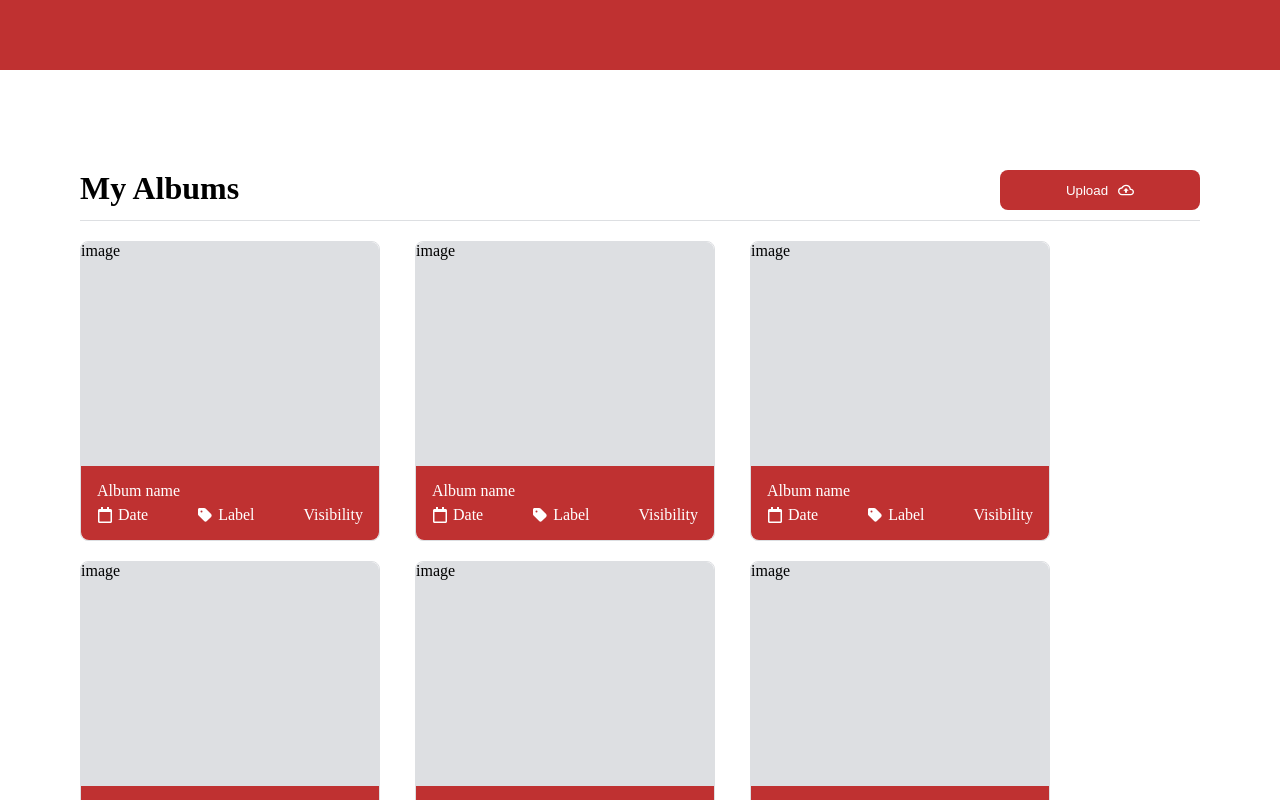
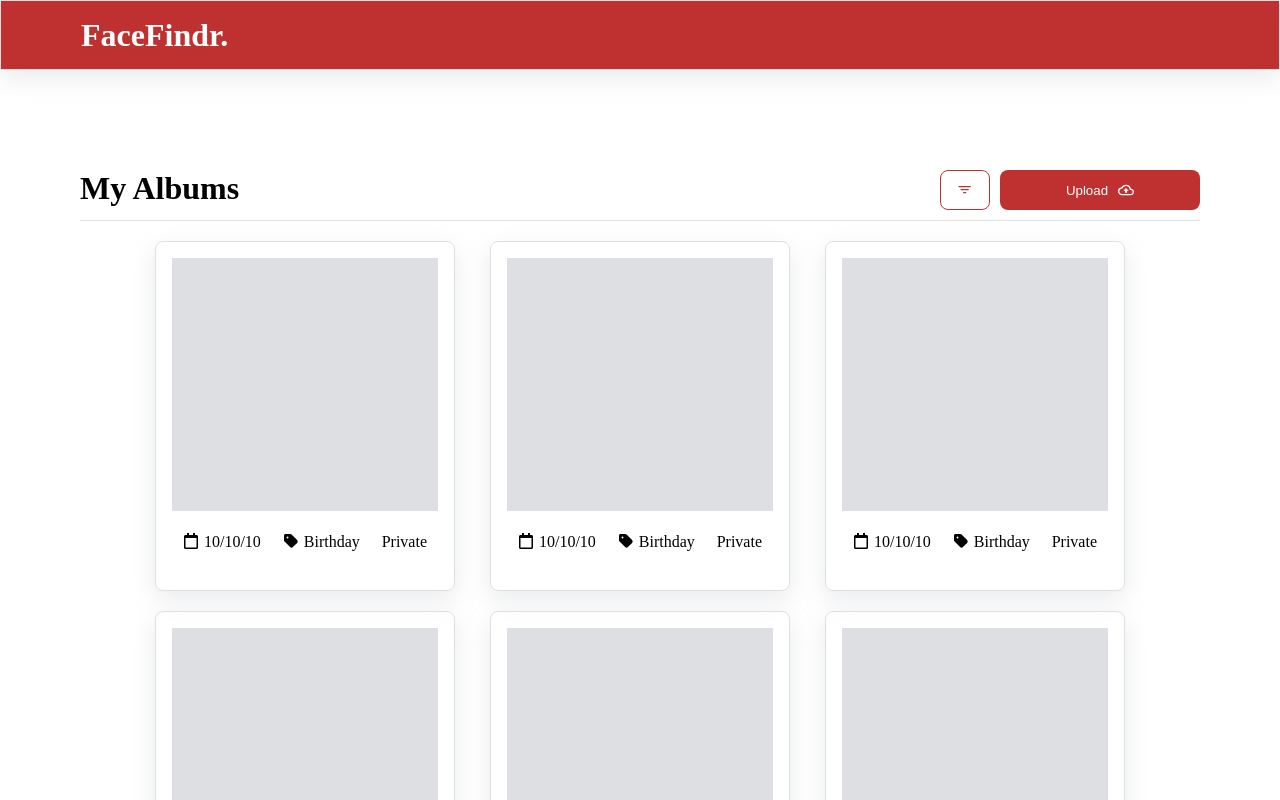
Before and after one commit to FaceFindr/face-finder-app, a Next.js app: page /albums in a window 1280 px wide. Shown: the top 800 px of the page. Built offline with nearby package versions, Linux system fonts and the light colour scheme.

Commit message:
albums page

```diff
--- a/app/albums/albumsPageStyle.module.css
+++ b/app/albums/albumsPageStyle.module.css
@@ -1,6 +1,12 @@
 .pageHeader{
     display: flex;
     justify-content: space-between;
+}
+.pageHeaderButtons{
+    display: flex;
+    align-items: center;
+    column-gap: 10px;
+
 }
 .buttonIcon{
     width: 1rem;
@@ -13,4 +19,9 @@
     margin-top: 20px;
     column-gap: 35px;
     row-gap: 20px;
+    justify-content: center;
 }
+
+.iconFilter{
+    color: var(--main);
+}
--- a/app/albums/layoutStyle.module.css
+++ b/app/albums/layoutStyle.module.css
@@ -1,3 +1,3 @@
 .pageContainer{
-    padding: 100px 80px 0 80px;
+    padding: 100px 80px 100px 80px;
 }
--- a/app/albums/page.tsx
+++ b/app/albums/page.tsx
@@ -1,25 +1,94 @@
-import Button, { ButtonSize } from "../components/atoms/button/Button";
+import Button, { ButtonSize, ButtonVariant } from "../components/atoms/button/Button";
 import Divider from "../components/atoms/divider/Divider";
 import Text, { TextTypes } from "../components/atoms/text/Text";
+import { IoFilter } from "react-icons/io5";
 import AlbumCard from "../components/molecules/albumCard/AlbumCard";
 import albumsPageStyle from './albumsPageStyle.module.css';
 import { MdOutlineCloudUpload } from "react-icons/md";
+import { ALBUM_VISIBILITY } from "@/src/constants/album";
+
 
 export default function AlbumsPage(){
-    const mock = [1, 2, 3, 4,5 ,6 ,7 ,8 ,9, 10]
+    const mock = [
+        {
+            id:"1",
+            date: "10/10/10",
+            label:"Birthday",
+            visibility:ALBUM_VISIBILITY.PRIVATE
+        },
+        {
+            id:"2",
+            date: "10/10/10",
+            label:"Birthday",
+            visibility:ALBUM_VISIBILITY.PRIVATE
+        },
+        {
+            id:"3",
+            date: "10/10/10",
+            label:"Birthday",
+            visibility:ALBUM_VISIBILITY.PRIVATE
+        },
+        {
+            id:"4",
+            date: "10/10/10",
+            label:"Birthday",
+            visibility:ALBUM_VISIBILITY.PRIVATE
+        },
+        {
+            id:"5",
+            date: "10/10/10",
+            label:"Birthday",
+            visibility:ALBUM_VISIBILITY.PRIVATE
+        },
+        {
+            id:"6",
+            date: "10/10/10",
+            label:"Birthday",
+            visibility:ALBUM_VISIBILITY.PRIVATE
+        },
+        {
+            id:"7",
+            date: "10/10/10",
+            label:"Birthday",
+            visibility:ALBUM_VISIBILITY.PRIVATE
+        },
+        {
+            id:"8",
+            date: "10/10/10",
+            label:"Birthday",
+            visibility:ALBUM_VISIBILITY.PRIVATE
+        }
+    ]
+
     return (
         <div>
             <div className={albumsPageStyle.pageHeader}>
                 <Text text="My Albums" type={TextTypes.HEADER}/>
-                <Button text="Upload"
-                    size={ButtonSize.MEDIUM}
-                    icon={<MdOutlineCloudUpload className={albumsPageStyle.buttonIcon} />}
-                />
+
+                <div className={albumsPageStyle.pageHeaderButtons} >
+                    <Button text=""
+                        size={ButtonSize.SMALL}
+                        variant={ButtonVariant.OUTLINED}
+                        icon={
+                            <IoFilter className={albumsPageStyle.iconFilter} />
+                        }
+                    />
+                    <Button text="Upload"
+                        size={ButtonSize.MEDIUM}
+                        icon={<MdOutlineCloudUpload className={albumsPageStyle.buttonIcon} />}
+                    />
+                </div>
+
             </div>
             <Divider />
             <div className={albumsPageStyle.albumsContainer}>
                 {mock.map(album =>{
-                    return <AlbumCard/>
+                    return <AlbumCard
+                            key={album.id}
+                            date={album.date}
+                            label={album.label}
+                            visibility={album.visibility}
+                        />
                 })}
             </div>
 
--- a/app/components/atoms/button/buttonStyle.module.css
+++ b/app/components/atoms/button/buttonStyle.module.css
@@ -10,7 +10,8 @@
 
 /* Sizes */
 .btnSmall{
-    height: 30px;
+    height: 40px;
+    width: 50px;
 }
 .btnMedium{
     width: 200px;
@@ -36,8 +37,8 @@
     background-color: white;
     color: var(--main);
 }
-.btnOutlined:hover{
+/* .btnOutlined:hover{
     border:0;
     background-color: var(--main-hover);
     color: white;
-}
+} */
--- a/app/components/molecules/albumCard/AlbumCard.tsx
+++ b/app/components/molecules/albumCard/AlbumCard.tsx
@@ -2,31 +2,30 @@ import Text from '../../atoms/text/Text';
 import { FaRegCalendar } from "react-icons/fa";
 import { FaTag } from "react-icons/fa6";
 import albumCardStyle from './albumCardStyle.module.css';
+import { ALBUM_VISIBILITY } from '@/src/constants/album';
 
-export default function AlbumCard(){
+export type AlbumThumb = {
+    date: string
+    label:string,
+    visibility:ALBUM_VISIBILITY
+}
+export default function AlbumCard({date, label, visibility}: AlbumThumb){
     return (
         <div className={albumCardStyle.cardContainer}>
-            <div className={albumCardStyle.image}>
-                image
+            <div className={albumCardStyle.albumThumb}>
             </div>
-            <div className={albumCardStyle.description}>
-                <div>
-                    <Text text='Album name'/>
+
+            <div className={albumCardStyle.albumDescription}>
+                <div className={albumCardStyle.albumDescriptionCell}>
+                    <FaRegCalendar/>
+                    <Text text={date}/>
                 </div>
-                <div className={albumCardStyle.descriptionCaption}>
-                    <div className={albumCardStyle.iconLabel} >
-                        <FaRegCalendar />
-                        <Text text='Date'/>
-                    </div>
-                    <div className={albumCardStyle.iconLabel}>
-                        <FaTag />
-                        <Text text='Label'/>
-                    </div>
-                    <div className={albumCardStyle.iconLabel}>
-                        <Text text='Visibility'/>
-                    </div>
-
-
+                <div className={albumCardStyle.albumDescriptionCell}>
+                    <FaTag/>
+                    <Text text={label}/>
+                </div>
+                <div className={albumCardStyle.albumDescriptionCell}>
+                    <Text text={visibility}/>
                 </div>
             </div>
         </div>
--- a/app/components/molecules/albumCard/albumCardStyle.module.css
+++ b/app/components/molecules/albumCard/albumCardStyle.module.css
@@ -1,34 +1,27 @@
 .cardContainer{
-    height: 300px;
+    height: 350px;
     width: 300px;
     border-radius: 8px;
     border: 1px solid var(--ligth-gray);
-}
-.image{
-    height: 75%;
-    background-color: var(--ligth-gray);
-    border-top-right-radius: 8px;
-    border-top-left-radius: 8px;
-}
-.description{
-    background-color: var(--main);
-    height: 25%;
-    color: white;
-    display: flex;
-    flex-direction: column;
-    justify-content: space-between;
     padding: 16px;
-    border-bottom-right-radius: 8px;
-    border-bottom-left-radius: 8px;
+    box-shadow: rgba(149, 157, 165, 0.2) 0px 8px 24px;
 }
 
-.descriptionCaption{
-    display: flex;
-    justify-content: space-between;
-}
-.iconLabel{
-    display: flex;
-    align-items: center;
-    column-gap: 5px;
+.albumThumb{
+    width: 100%;
+    height: 80%;
+    background-color: var(--ligth-gray);
 
 }
+
+.albumDescription{
+    display: flex;
+    height: 20%;
+    justify-content: space-around;
+    align-items: center;
+}
+
+.albumDescriptionCell{
+    display: flex;
+    column-gap: 5px;
+}
--- a/app/components/molecules/navBar/NavBar.tsx
+++ b/app/components/molecules/navBar/NavBar.tsx
@@ -1,6 +1,9 @@
+import Text, { TextTypes } from '../../atoms/text/Text'
 import navBarStyle from './navBarStyle.module.css'
 export default function NavBar(){
     return(
-        <div className={navBarStyle.navContainer}></div>
+        <div className={navBarStyle.navContainer}>
+            <Text text='FaceFindr.' type={TextTypes.HEADER}/>
+        </div>
     )
 }
--- a/app/components/molecules/navBar/navBarStyle.module.css
+++ b/app/components/molecules/navBar/navBarStyle.module.css
@@ -1,5 +1,11 @@
 .navContainer{
     height: 70px;
     width: 100vw;
+    border:1px solid var(--ligth-gray);
+    box-shadow: rgba(149, 157, 165, 0.2) 0px 8px 24px;
+    display: flex;
+    align-items: center;
+    color: white;
     background-color: var(--main);
+    padding: 0 80px;
 }
--- /dev/null
+++ b/src/constants/album.ts
@@ -0,0 +1,5 @@
+
+export enum ALBUM_VISIBILITY{
+    PRIVATE = "Private",
+    PUBLIC= "Public"
+}
```
